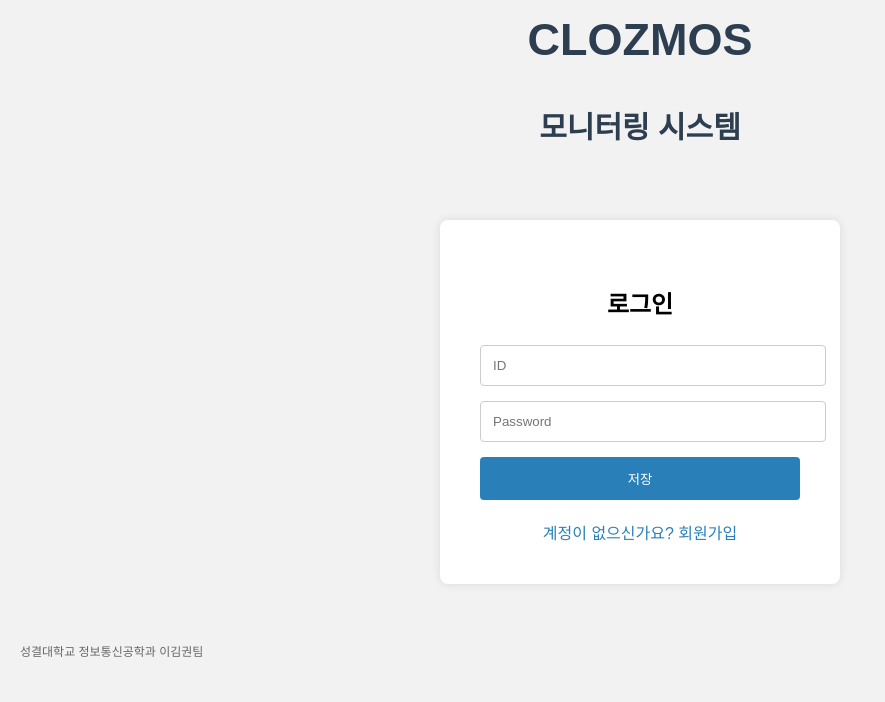
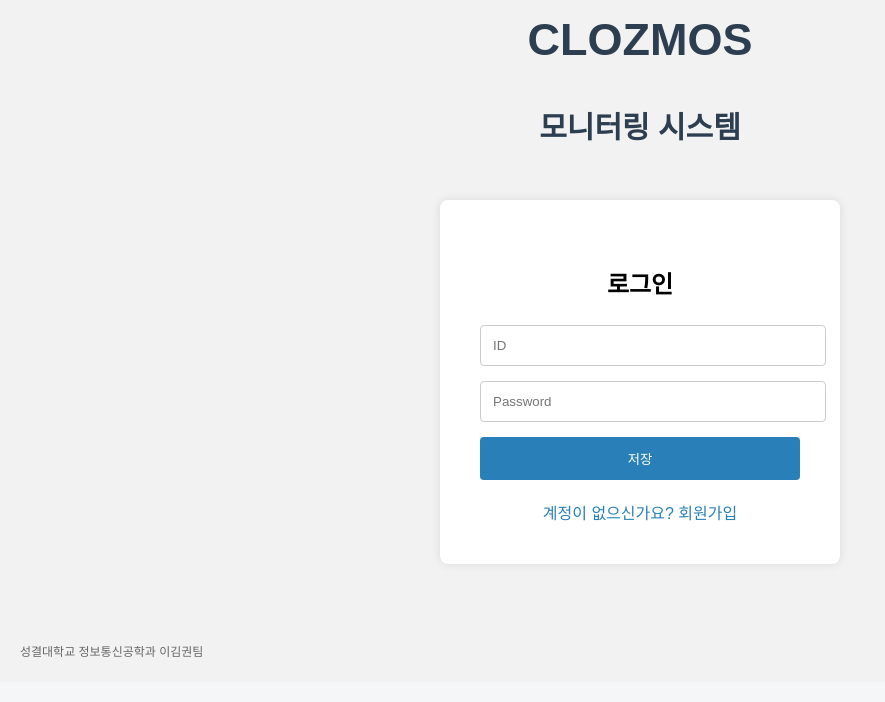
Before and after one commit to KwonHyeJin0514/Clozmos, a Flask app: page / in a window 1280 px wide. Shown: the part 131-833 px from the top of the page, without its empty margins (0-885 px from the left). After the commit the page ends 788 px from the top, so only its background shows below. Run offline with Flask 3, Linux system fonts and the light colour scheme.

Commit message:
냐옹옹

```diff
--- a/templates/login.html
+++ b/templates/login.html
@@ -33,7 +33,7 @@
             justify-content: center;
             align-items: center;
             height: calc(100vh - 200px);
-            margin-top: -70px;
+            margin-top: -90px;
         }
 
         .login-box {
@@ -90,7 +90,7 @@
     <div style="text-align: center; margin-top: 80px; font-size: 30px;">
         <h2 style=" color: #2c3e50;">CLOZMOS</h2>
     </div>
-    <div style="text-align: center; margin-top: 10px; font-size: 20px;">
+    <div style="text-align: center; margin-top: 5px; font-size: 20px;">
         <h2 style=" color: #2c3e50;">모니터링 시스템</h2>
     </div>
 
```
